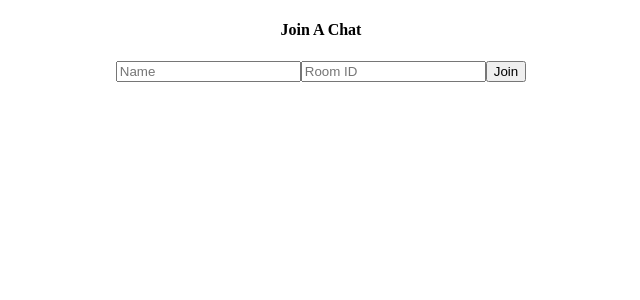
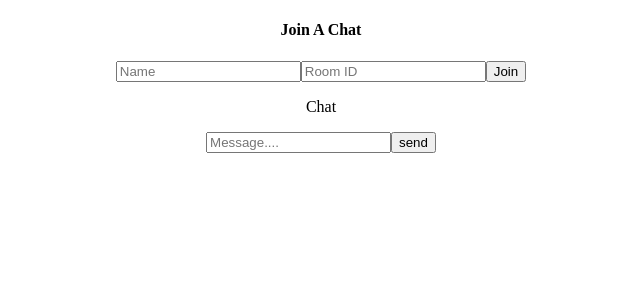
Before and after one commit to thabets/BalotChat, a React (Create React App) app in the folder client/: page / in a window 1280 px wide. Shown: the top 300 px of the page, without its empty margins (319-959 px from the left). Built offline with nearby package versions, Linux system fonts and the light colour scheme; no server answers.

Commit message:
adding chat page

```diff
--- a/client/src/App.js
+++ b/client/src/App.js
@@ -1,5 +1,6 @@
 //Importing the dependancies
 import "./App.css";
+import Chat from "./Chat";
 import io from "socket.io-client";
 import { useState } from "react";
 
@@ -25,6 +26,7 @@
       <input
         type="text"
         placeholder="Name"
+        //OnChange is an even handler that will change the state or set the state to the event target value specified. Ex, when we set name to sam, it will setUsername state to sam.
         onChange={(event) => {
           setUsername(event.target.value);
         }}
@@ -37,6 +39,9 @@
         }}
       />
       <button onClick={joinRoom}>Join</button>
+
+      {/* Below we are passing props to Chat */}
+      <Chat socket={socket} username={username} room={room} />
     </div>
   );
 }
--- /dev/null
+++ b/client/src/Chat.js
@@ -0,0 +1,19 @@
+import React from "react";
+// Socket, username and room are all props that have been added to keep track of all elements in the chat room
+
+
+function Chat({ socket,username, room }) {
+  return (
+    <div>
+      <div className="header"></div>
+      <p>Chat { room}</p>
+      <div className="body"></div>
+      <div className="footer">
+        <input type="text" placeholder="Message...." />
+        <button>send</button>
+      </div>
+
+    </div>
+  );
+}
+export default Chat
```
